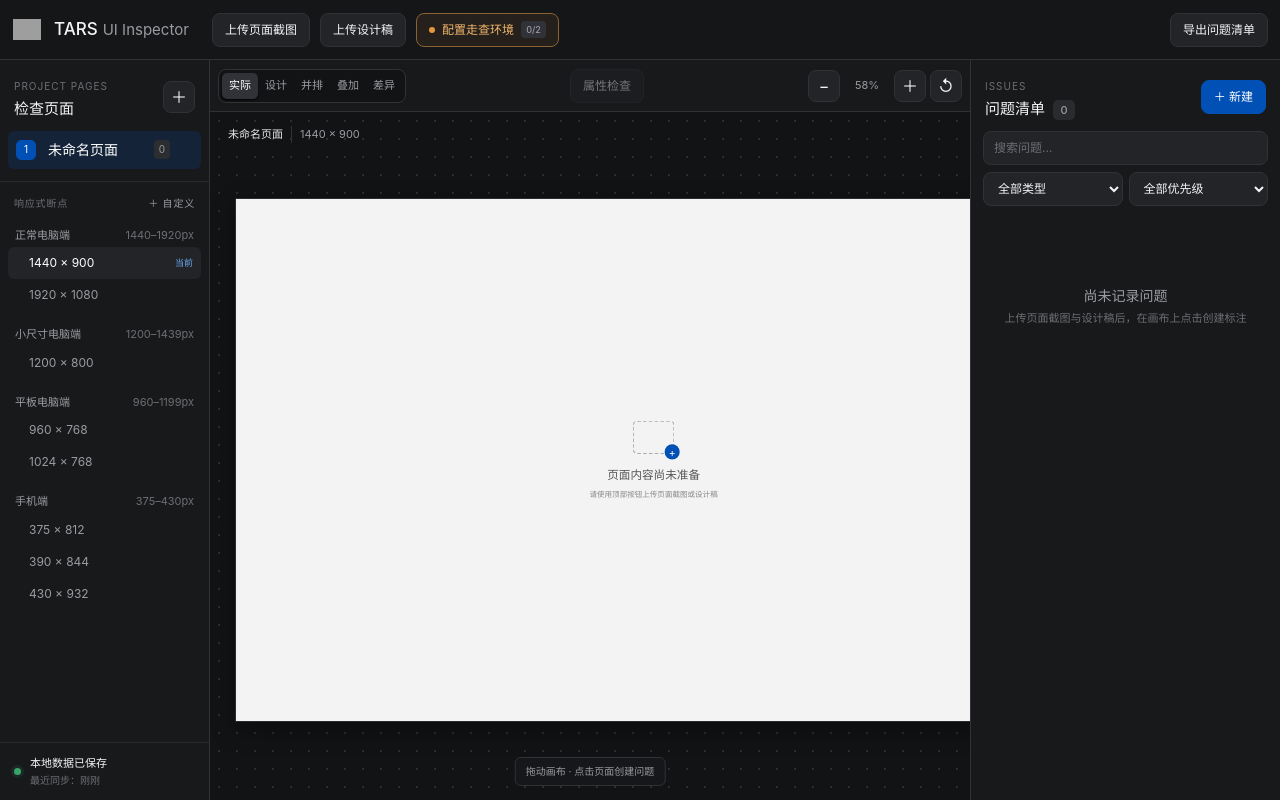
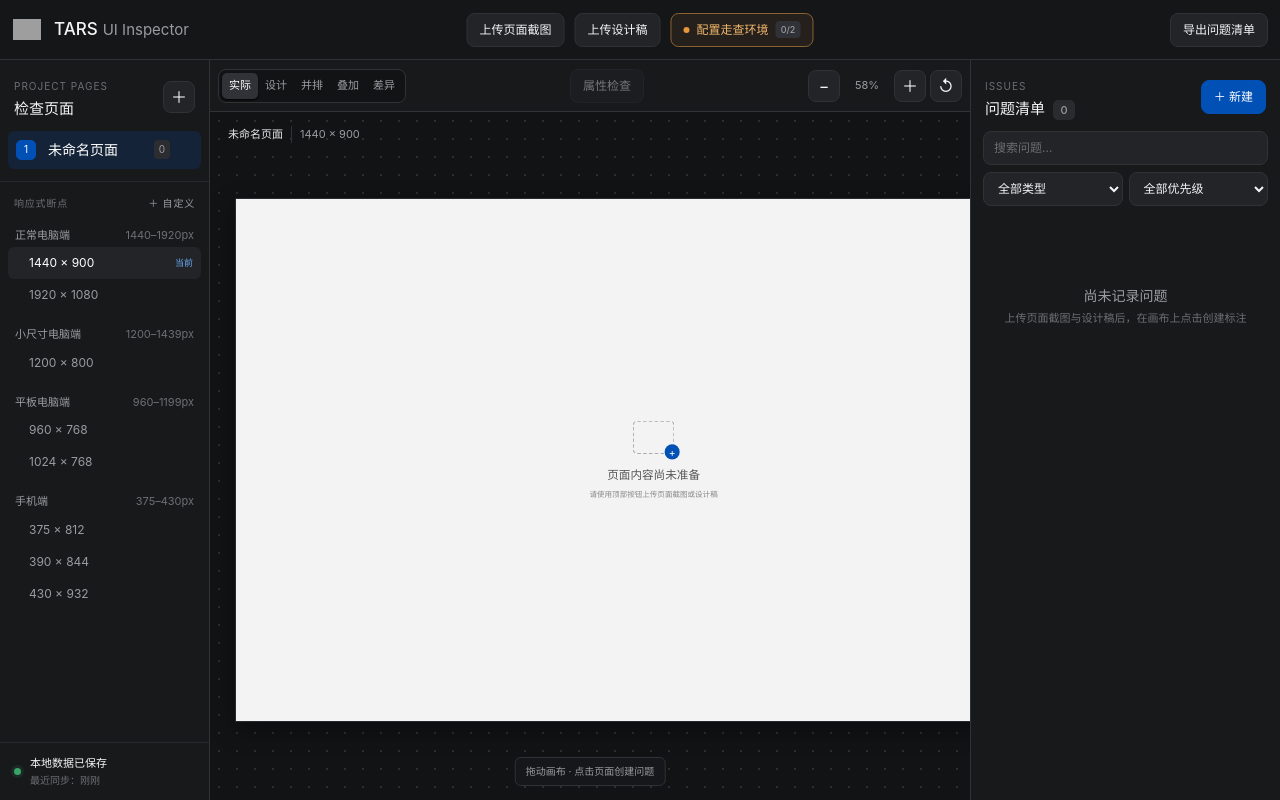
Before and after one commit to selvinyang/tars-ui-inspector, a Next.js app: page / in a window 1280 px wide. Built offline with nearby package versions, Linux system fonts and the light colour scheme; grey boxes are pictures that could not be loaded.

Commit message:
Center inspection toolbar actions

```diff
--- a/app/integration.css
+++ b/app/integration.css
@@ -1,4 +1,6 @@
 .integration-trigger{display:flex;align-items:center;gap:7px}
+.topbar{position:relative}
+.topbar-actions{position:absolute;left:50%;display:flex;align-items:center;gap:10px;transform:translateX(-50%)}
 .topbar .export-wrap{margin-left:auto}
 .integration-trigger span{min-width:25px;padding:2px 5px;border-radius:4px;background:#303238;color:#9b9ba1;font-size:9px}
 .integration-trigger.setup-0{border-color:#8a6332;color:#f0b66d;background:rgba(230,150,61,.08)}
@@ -38,4 +40,5 @@
 .integration-card>.button{width:100%}
 .integration-panel>footer{display:flex;align-items:center;justify-content:space-between;margin-top:18px;padding-top:14px;border-top:1px solid #303236}
 .integration-panel>footer span{color:#6e6e73;font-size:9px}
+@media(max-width:1120px){.topbar-actions{display:none}}
 @media(max-width:700px){.integration-panel{width:100%;padding:18px}.integration-online-note>div{flex-direction:column}}
--- a/app/workspace.tsx
+++ b/app/workspace.tsx
@@ -361,9 +361,11 @@ export function InspectorWorkspace() {
       <div className="brand"><span className="brand-logo"><BrandLogo /></span><div><b>TARS</b><span>UI Inspector</span></div></div>
       <input ref={actualInput} className="visually-hidden" type="file" accept="image/png,image/jpeg,image/webp" onChange={e => handleFile(e, "actual")} />
       <input ref={designInput} className="visually-hidden" type="file" accept="image/png,image/jpeg,image/webp" onChange={e => handleFile(e, "design")} />
-      <Button onClick={() => actualInput.current?.click()}>{actuals[pageId] ? "更换页面截图" : "上传页面截图"}</Button>
-      <Button onClick={() => designInput.current?.click()}>{designs[pageId] ? "更换设计稿" : "上传设计稿"}</Button>
-      <Button className={`integration-trigger setup-${integrationCount}`} title={integrationCount < 2 ? "开始走查前，请先配置设计稿和开发页面" : "查看或修改走查环境"} onClick={() => setIntegrationOpen(true)}>{integrationCount === 0 ? "配置走查环境" : integrationCount === 1 ? "继续配置" : "走查设置"} <span>{integrationCount}/2</span></Button>
+      <div className="topbar-actions">
+        <Button onClick={() => actualInput.current?.click()}>{actuals[pageId] ? "更换页面截图" : "上传页面截图"}</Button>
+        <Button onClick={() => designInput.current?.click()}>{designs[pageId] ? "更换设计稿" : "上传设计稿"}</Button>
+        <Button className={`integration-trigger setup-${integrationCount}`} title={integrationCount < 2 ? "开始走查前，请先配置设计稿和开发页面" : "查看或修改走查环境"} onClick={() => setIntegrationOpen(true)}>{integrationCount === 0 ? "配置走查环境" : integrationCount === 1 ? "继续配置" : "走查设置"} <span>{integrationCount}/2</span></Button>
+      </div>
       <div className="export-wrap"><Button onClick={() => setExportOpen(v => !v)}>导出问题清单</Button>{exportOpen && <div className="export-menu"><button onClick={() => copyText(visibleIssues.map(issue => issueText(issue, projectPages)).join("\n\n────────\n\n"), "全部问题已复制")}>复制全部问题 <span>{visibleIssues.length}</span></button><button onClick={exportInspectionHtml}>导出走查表 HTML</button><button onClick={exportMarkdown}>导出 Markdown</button><button onClick={exportJson}>导出 JSON</button><button onClick={exportCsv}>导出 CSV</button></div>}</div>
     </header>
     <aside className="left-panel">
```
